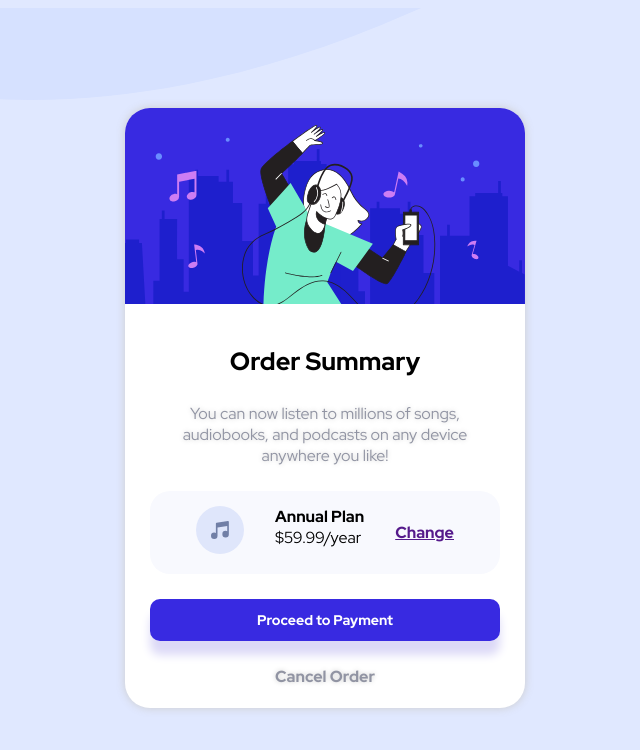
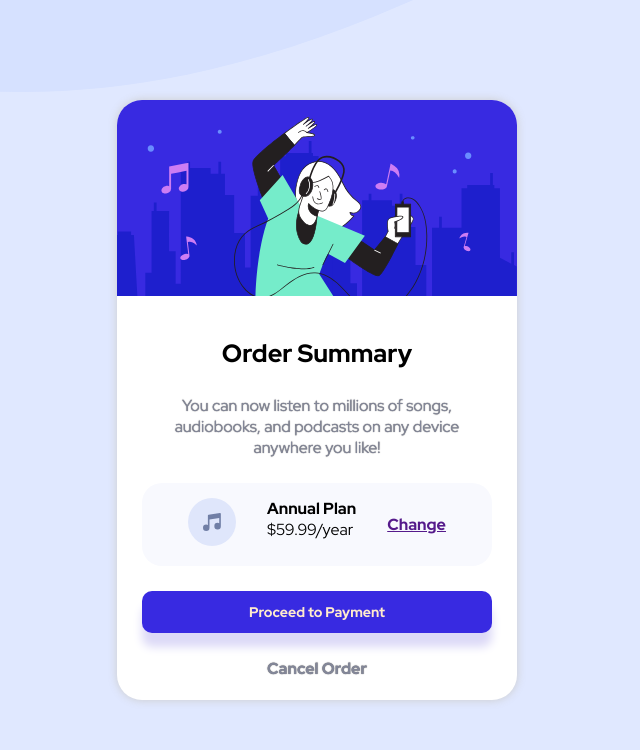
Before and after one commit to rodridega/order-summary-card-challange, a plain HTML site: page index.html in a window 1280 px wide. Shown: the whole page, without its empty margins (323-963 px from the left). Drawn offline with Linux system fonts and the light colour scheme.

Commit message:
Fix errors

```diff
--- a/index.html
+++ b/index.html
@@ -25,32 +25,32 @@
 </head>
 
 <body>
-    <div id="contenido">
-        <div id="container">
+    <div class="container">
+        <main class="main">
             <div id="arriba">
 
             </div>
-            <div id="centro ">
-                <div id="titulo ">
+            <div id="centro">
+                <div id="titulo">
                     <h1>Order Summary</h1>
                 </div>
-                <div id="parrafo ">
+                <div id="parrafo">
                     <p>You can now listen to millions of songs, audiobooks, and podcasts on any device anywhere you like!</p>
                 </div>
                 <div id="centroCentral">
 
-                    <div id="music"> <img src="images/icon-music.svg" alt=" "></div>
+                    <div id="music"> <img src="images/icon-music.svg" alt="music"></div>
                     <div id="precio"><b>Annual Plan </b> <br> $59.99/year</div>
 
                     <div id="change"><a href="">Change</a></div>
                 </div>
                 <div id="botones">
-                <div id="boton1">Proceed to Payment </div>
+                <div id="boton1"><a href="#">Proceed to Payment</a></div>
 
-                <div id="boton2"><p>Cancel Order</p> </div>
+                <div id="boton2"><a href="#"><p>Cancel Order</p> </a></div>
                 </div>
             </div>
-        </div>
+        </main>
     </div>
 </body>
 
--- a/style.css
+++ b/style.css
@@ -9,6 +9,7 @@
 }
 
 body {
+    margin: 0;
     max-width: 100vw;
     max-height: 100vh;
     width: 100vw;
@@ -16,7 +17,7 @@ body {
     background-color: hsl(225, 100%, 94%);
 }
 
-#contenido {
+.container{
     margin: 0% auto;
     background-image: url(images/pattern-background-desktop.svg);
     background-repeat: no-repeat;
@@ -34,7 +35,7 @@ body {
     color: #1D314F;
 }
 
-#container {
+main{
     width: 400px;
     height: 600px;
     border-radius: 25px;
@@ -46,9 +47,9 @@ body {
 p {
     text-align: center;
     margin: 25px;
-    text-shadow: 0px 0px 5px #ccc;
+    text-shadow: 0px 0px 1px rgb(82, 81, 81);
     font-size: 16px;
-    color: #9194A3;
+    color: #838799;
 
 }
 
@@ -78,6 +79,7 @@ h1 {
     font-size: 14px;
     color: white;
     font-weight: bold;
+    cursor: pointer;
 }
 #boton1{
     background-color:#382AE1;
@@ -86,9 +88,20 @@ h1 {
     padding: 12px;
     margin: 25px;
     box-shadow: 0px 14px 10px #DCD9F7;
+}
+#boton1:hover{
+    background-color: #1E1FCD;
+}
+#boton1 a{
+    text-decoration: none;
+    color: blanchedalmond;
 
-
+}
+#boton2 a{
+    text-decoration: none;
 }
 #boton2{
     color: #7B7C98;
 }
+
+#boton2:hover{}
```
